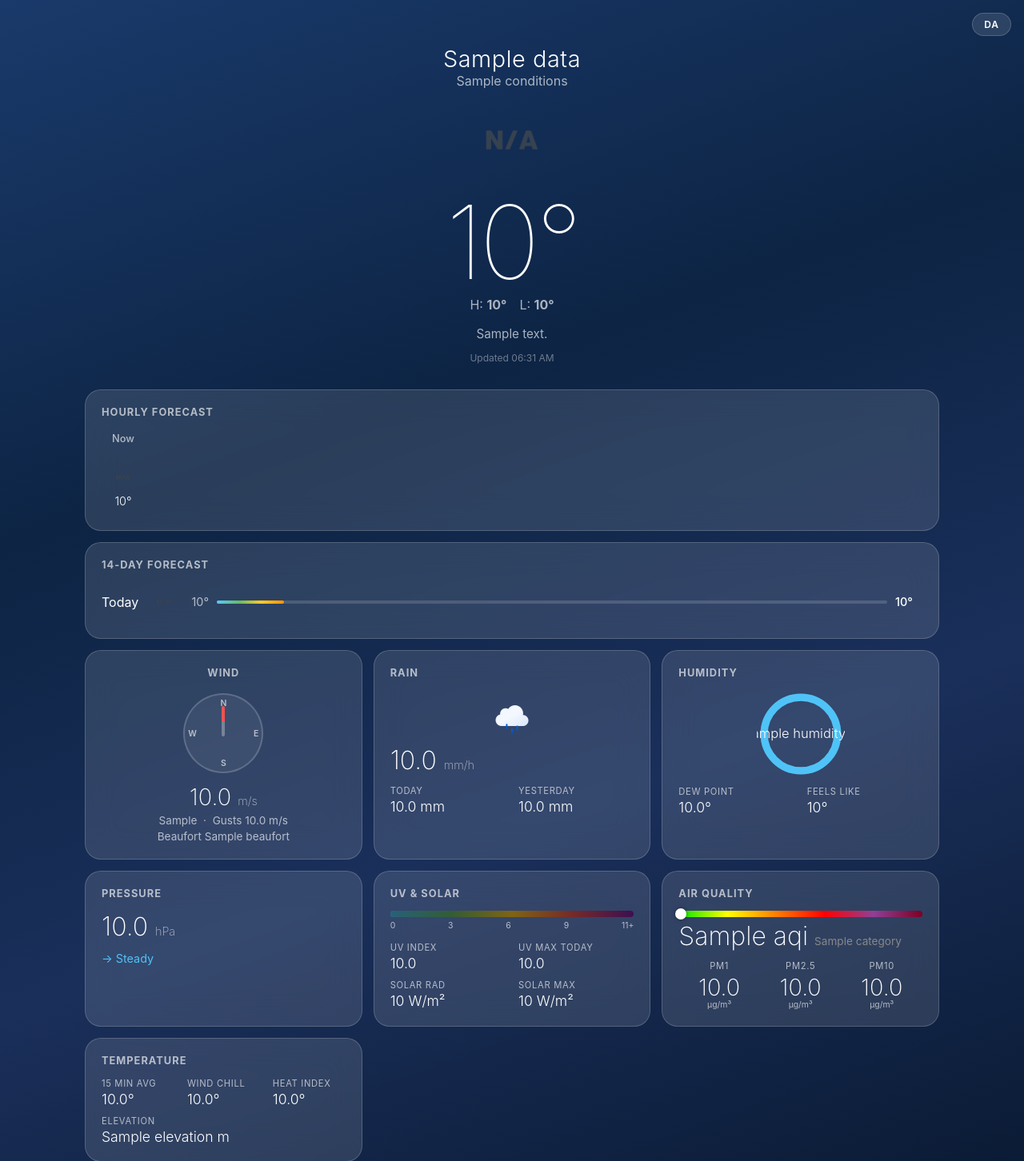
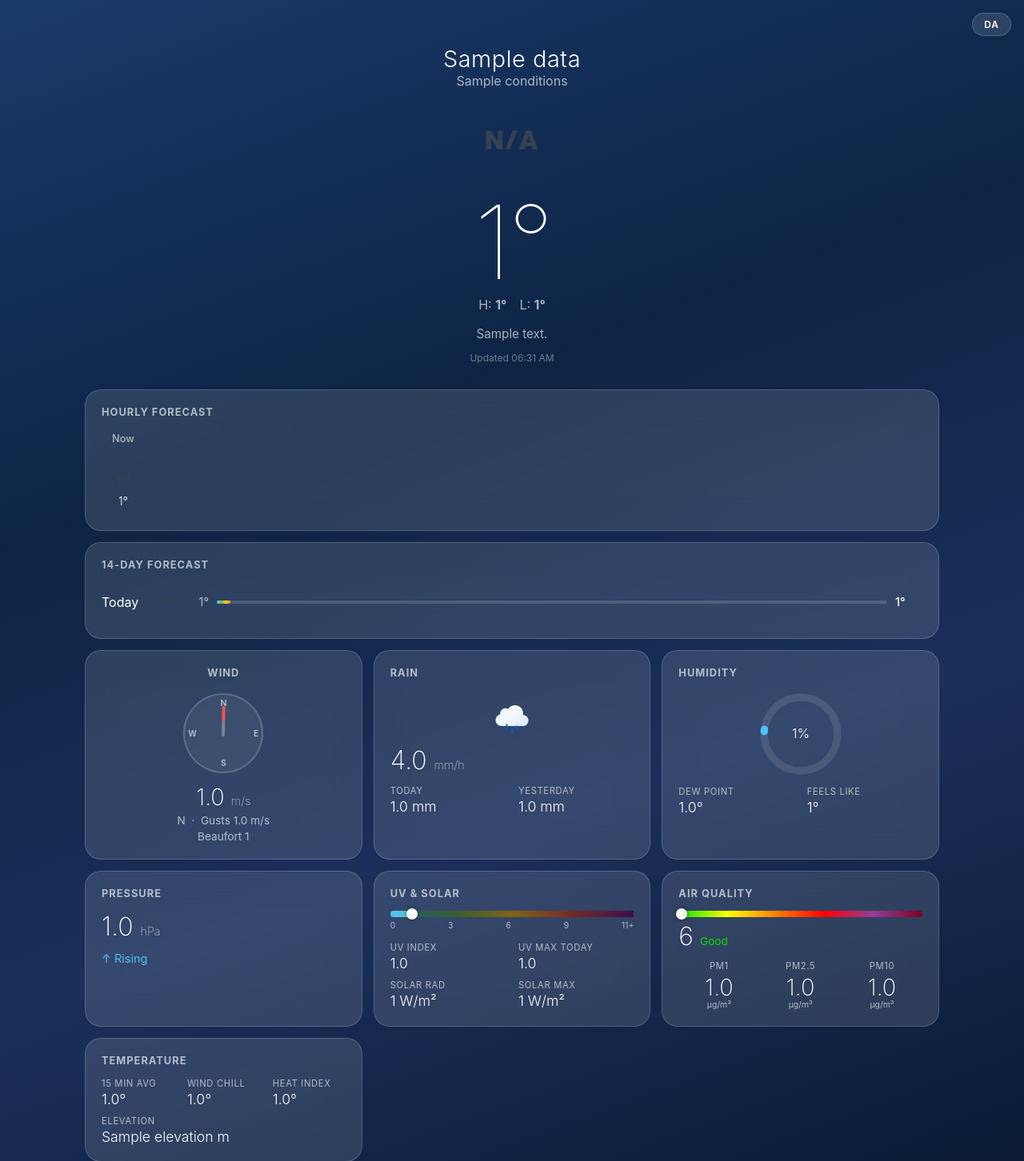
Before and after one commit to briis/LocalWeather, a Flask app: template templates/index.html in a window 1280 px wide. Shown: the top 1452 px of the page at 80% size. Run offline with Flask 3, Linux system fonts and the light colour scheme; the template is opened without the code that fills it: most values are stand-ins (such as "Sample title", 1, 10 or a date in 2020).

Commit message:
Added indicator to UV Bar and fixing AQI language text

```diff
--- a/static/css/style.css
+++ b/static/css/style.css
@@ -266,7 +266,18 @@ body {
   border-radius: 4px;
   background: linear-gradient(to right, #4fc3f7, #66bb6a, #ffca28, #ef5350, #7b1fa2);
   position: relative;
-  overflow: hidden;
+}
+
+.uv-dot {
+  position: absolute;
+  top: 50%;
+  transform: translate(-50%, -50%);
+  width: 14px;
+  height: 14px;
+  border-radius: 50%;
+  background: white;
+  box-shadow: 0 0 4px rgba(0,0,0,0.5);
+  transition: left 0.6s ease;
 }
 
 .uv-fill {
--- a/static/js/weather.js
+++ b/static/js/weather.js
@@ -38,14 +38,6 @@ const translations = {
     now:            'Now',
     today_short:    'Today',
     dir_n: 'N', dir_e: 'E', dir_s: 'S', dir_w: 'W',
-    aqi_categories: {
-      'Good':                          'God',
-      'Moderate':                      'Moderat',
-      'Unhealthy for Sensitive Groups':'Usund for følsomme grupper',
-      'Unhealthy':                     'Usund',
-      'Very Unhealthy':                'Meget usund',
-      'Hazardous':                     'Farlig',
-    },
   },
   da: {
     wind:           'VIND',
@@ -290,6 +282,8 @@ function updatePage(d) {
 
   const uvFill = document.getElementById('uv-fill');
   if (uvFill) uvFill.style.width = `${uvMaskWidth(d.uv)}%`;
+  const uvDot = document.getElementById('uv-dot');
+  if (uvDot) uvDot.style.left = `${d.uv != null ? Math.min(d.uv / 11 * 100, 100) : 0}%`;
   setEl('uv-val', fmt(d.uv));
   setEl('uv-max', fmt(d.uvdaymax));
   setEl('solar', d.solarrad != null ? `${fmtInt(d.solarrad)} W/m²` : '—');
@@ -306,7 +300,7 @@ function updatePage(d) {
     const catEl = document.getElementById('aqi-category');
     if (catEl) {
       const cats = translations[currentLang].aqi_categories;
-      catEl.textContent = cats[d.aqi.category] ?? d.aqi.category;
+      catEl.textContent = cats?.[d.aqi.category] ?? d.aqi.category;
       catEl.style.color = d.aqi.color;
     }
   }
@@ -344,4 +338,5 @@ document.getElementById('lang-toggle').addEventListener('click', () => {
 });
 
 applyTranslations(currentLang);
+fetchAndUpdate();
 setInterval(fetchAndUpdate, REFRESH_INTERVAL);
--- a/templates/index.html
+++ b/templates/index.html
@@ -16,6 +16,7 @@
   <link rel="apple-touch-icon" href="/static/images/partly-cloudy-day.png" />
 
   <!-- Android / PWA -->
+  <meta name="mobile-web-app-capable" content="yes" />
   <meta name="theme-color" content="#0d2444" />
   <link rel="manifest" href="/static/manifest.json" />
 
@@ -172,6 +173,7 @@
         <div class="uv-bar-wrap">
           <div class="uv-bar">
             <div class="uv-fill" id="uv-fill" style="width: {{ [((data.uv / 11 * 100)|round(0)), 100]|min if data and data.uv is not none else 0 }}%"></div>
+            <div class="uv-dot" id="uv-dot" style="left: {{ [(data.uv / 11 * 100)|round(0), 100]|min if data and data.uv is not none else 0 }}%"></div>
           </div>
           <div class="uv-scale">
             <span>0</span><span>3</span><span>6</span><span>9</span><span>11+</span>
```
